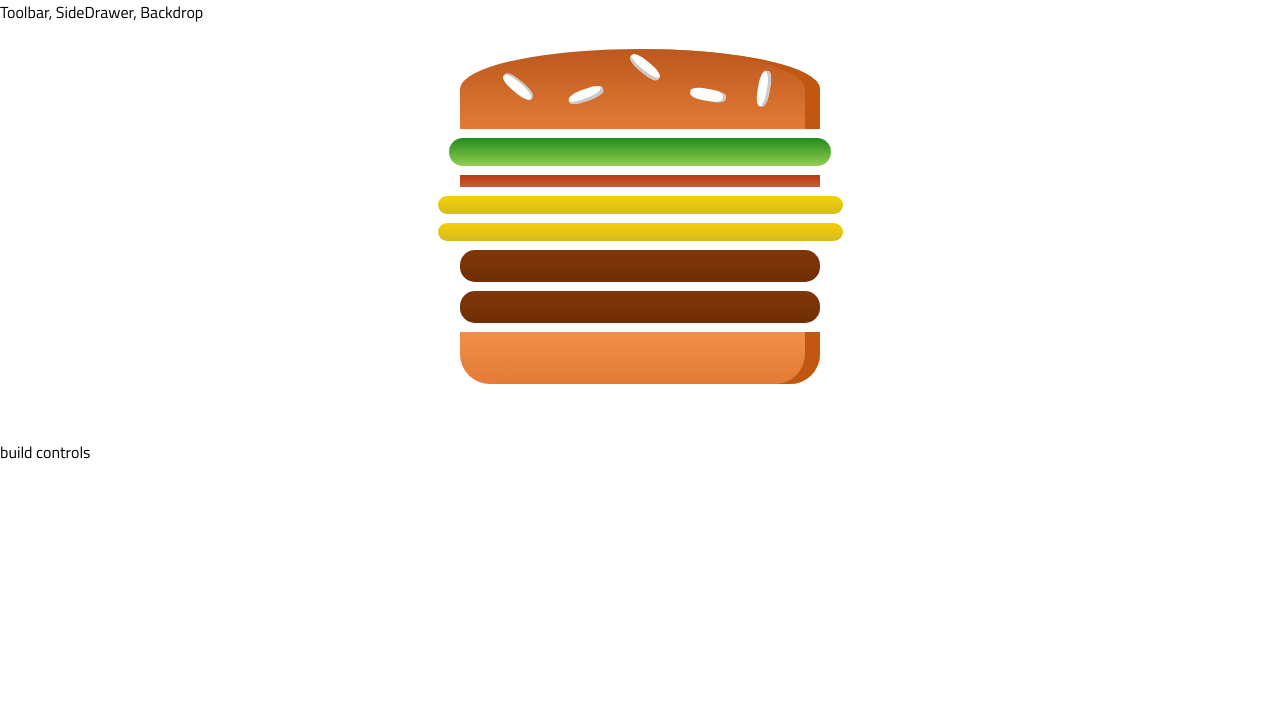
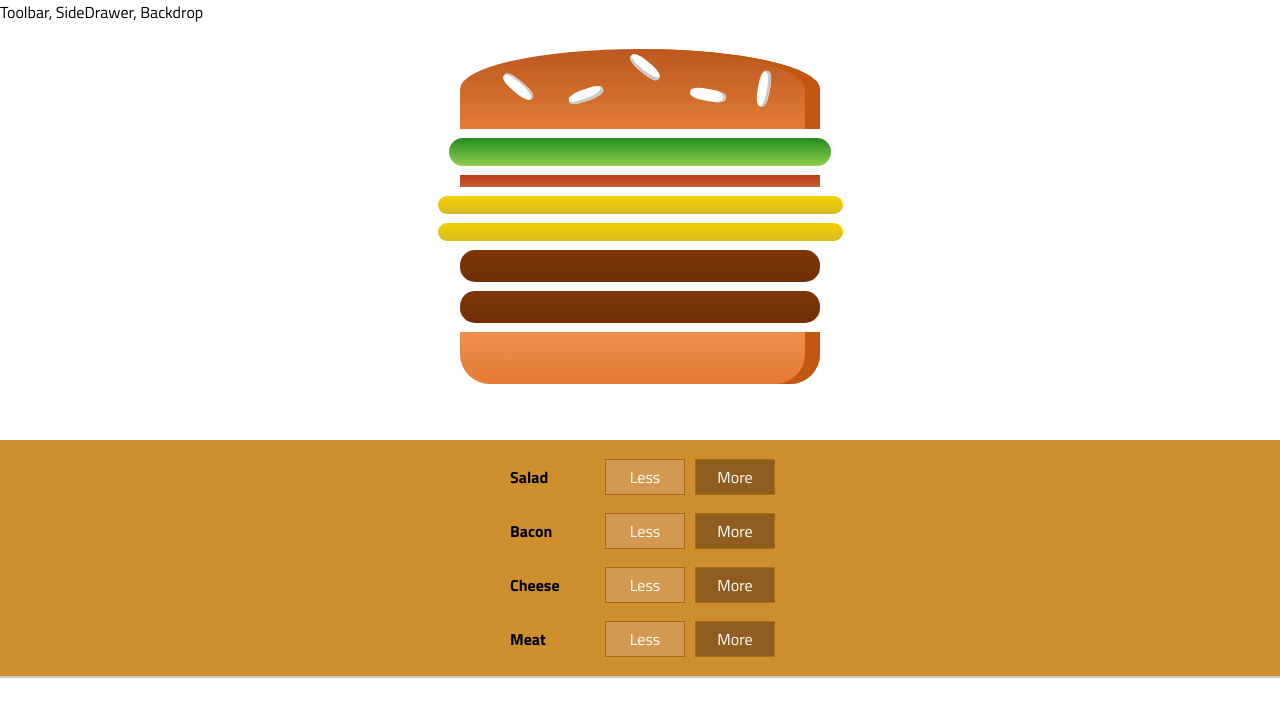
Before and after one commit to akarlovskaya/burger-builder, a React app: page / in a window 1280 px wide. Shown: the top 716 px of the page. Built offline with nearby package versions, Linux system fonts and the light colour scheme.

Commit message:
add control buttons

```diff
--- /dev/null
+++ b/src/components/Burger/BuildControls/BuildControl/BuildControl.css
@@ -0,0 +1,56 @@
+.BuildControl {
+    display: flex;
+    justify-content: space-between;
+    align-items: center;
+    margin: 5px 0;
+}
+
+.BuildControl button {
+    display: block;
+    font: inherit;
+    padding: 5px;
+    margin: 0 5px;
+    width: 80px;
+    border: 1px solid #AA6817;
+    cursor: pointer;
+    outline: none;
+}
+
+.BuildControl button:disabled {
+    background-color: #AC9980;
+    border: 1px solid #7E7365;
+    color: #ccc;
+    cursor: default;
+}
+
+.BuildControl button:hover:disabled {
+    background-color: #AC9980;
+    color: #ccc;
+    cursor: not-allowed;
+}
+
+.Label {
+    padding: 10px;
+    font-weight: bold;
+    width: 80px;
+}
+
+.BuildControl .Less {
+    background-color: #D39952;
+    color: white;
+}
+
+.BuildControl .More {
+    background-color: #8F5E1E;
+    color: white;
+}
+
+.BuildControl .Less:hover, .BuildControl .Less:active {
+    background-color: #DAA972;
+    color: white;
+}
+
+.BuildControl .More:hover, .BuildControl .More:active {
+    background-color: #99703F;
+    color: white;
+}
--- /dev/null
+++ b/src/components/Burger/BuildControls/BuildControl/BuildControl.js
@@ -0,0 +1,15 @@
+import React from 'react';
+import classes from './BuildControl.css';
+
+const buildControl = (props) => {
+    console.log(props);
+  return (
+      <div className={classes.BuildControl}>
+          <div className={classes.Label}>{props.label}</div>
+          <button className={classes.Less}>Less</button>
+          <button className={classes.More}>More</button>
+      </div>
+    );
+}
+
+export default buildControl;
--- /dev/null
+++ b/src/components/Burger/BuildControls/BuildControls.css
@@ -0,0 +1,10 @@
+.BuildControls {
+    width: 100%;
+    background-color: #CF8F2E;
+    display: flex;
+    flex-flow: column;
+    align-items: center;
+    box-shadow: 0 2px 1px #ccc;
+    margin: auto;
+    padding: 10px 0;
+}
--- /dev/null
+++ b/src/components/Burger/BuildControls/BuildControls.js
@@ -0,0 +1,24 @@
+import React from 'react';
+import BuildControl from './BuildControl/BuildControl';
+import classes from './BuildControls.css';
+
+const controls = [
+    { label: 'Salad', type: 'salad' },
+    { label: 'Bacon', type: 'bacon' },
+    { label: 'Cheese', type: 'cheese' },
+    { label: 'Meat', type: 'meat' }
+
+];
+
+export const buildControls = (props) => {
+  return (
+      <div className={classes.BuildControls}>
+          { controls.map( controlItem => {
+              return <BuildControl key={controlItem.label} label={controlItem.label}/>
+          })
+          }
+      </div>
+  );
+}
+
+export default buildControls;
--- a/src/components/Burger/Burger.js
+++ b/src/components/Burger/Burger.js
@@ -4,17 +4,26 @@ import BurgerIngredient from './BurgerIngredient/BurgerIngredient';
 
 const burger = (props) => {
     // to extract keys as an array from Ingredients object use Object.keys()
-    const transformedIngredients = Object.keys(props.ingredients)
+    let transformedIngredients = Object.keys(props.ingredients)
     // iterate through array of key strings ['salad', 'meat' etc]
         .map( ingredientKey => {
             // transform a key string into array based on value number
             // create a new Array and pass Value number from a Key, ex. Array(2)
             return [...Array(props.ingredients[ingredientKey])]
-            // execute map() on each array and applay jxs
+            // execute map() on each array and apply jxs
             .map((_, i) => {
                 return <BurgerIngredient key={ingredientKey + i} type={ingredientKey}/>
             });
-        });
+        })
+        // create one array with all ingredients in it
+        .reduce( (arr, el) => {
+            return arr.concat(el);
+        }, []);
+
+        // show text if there is no ingredients
+        if ( transformedIngredients.length === 0 ) {
+            transformedIngredients = "Please choose ingredients";
+        }
 
     return (
         <div className={classes.Burger}>
--- a/src/containers/BurgerBuilder/BurgerBuilder.js
+++ b/src/containers/BurgerBuilder/BurgerBuilder.js
@@ -1,5 +1,6 @@
 import React, { Component } from 'react';
 import Burger from '../../components/Burger/Burger';
+import BuildControls from '../../components/Burger/BuildControls/BuildControls';
 
 class BurgerBuilder extends Component {
     state = {
@@ -15,7 +16,7 @@ class BurgerBuilder extends Component {
         return (
             <React.Fragment>
                 <Burger ingredients={this.state.ingredients}/>
-                <div>build controls</div>
+                <BuildControls/>
             </React.Fragment>
         )
     }
```
